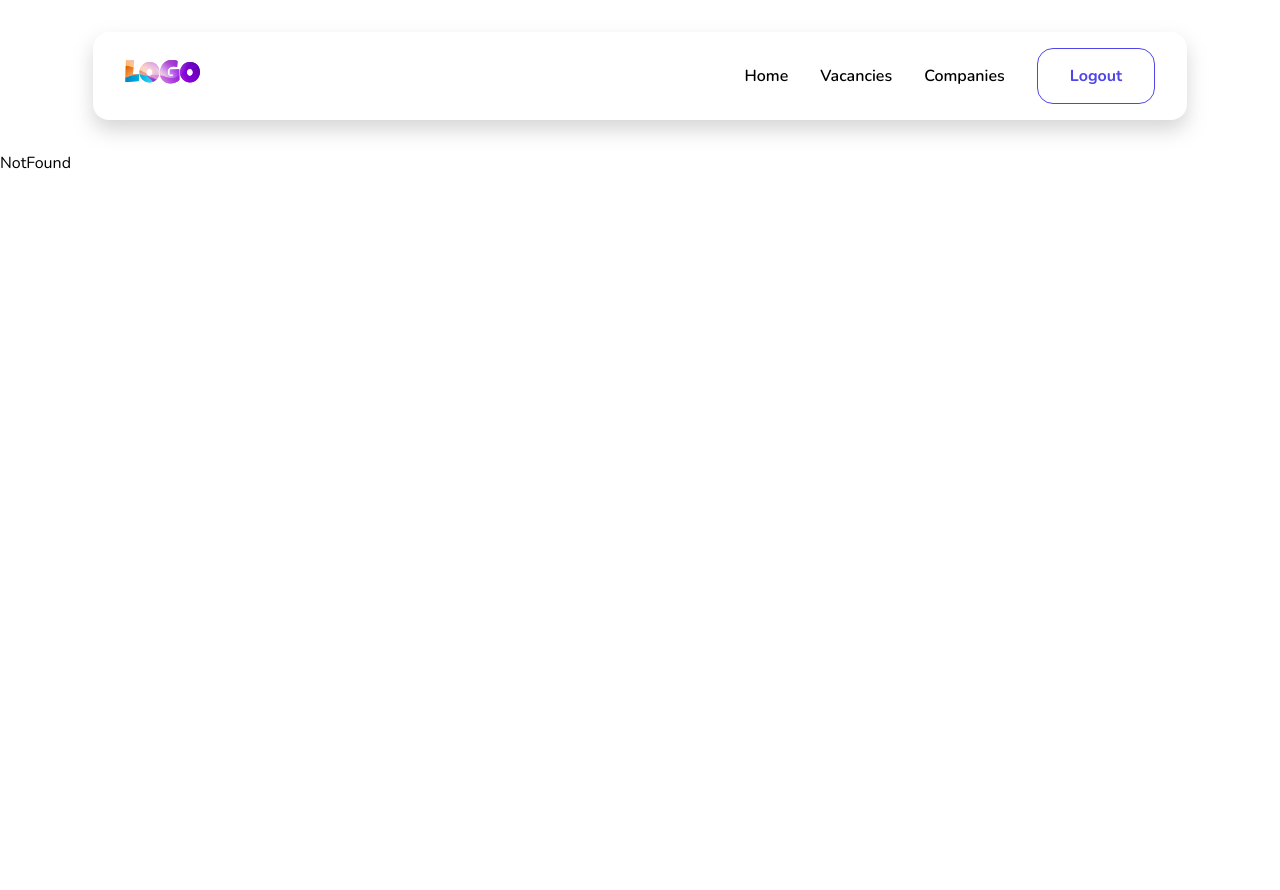
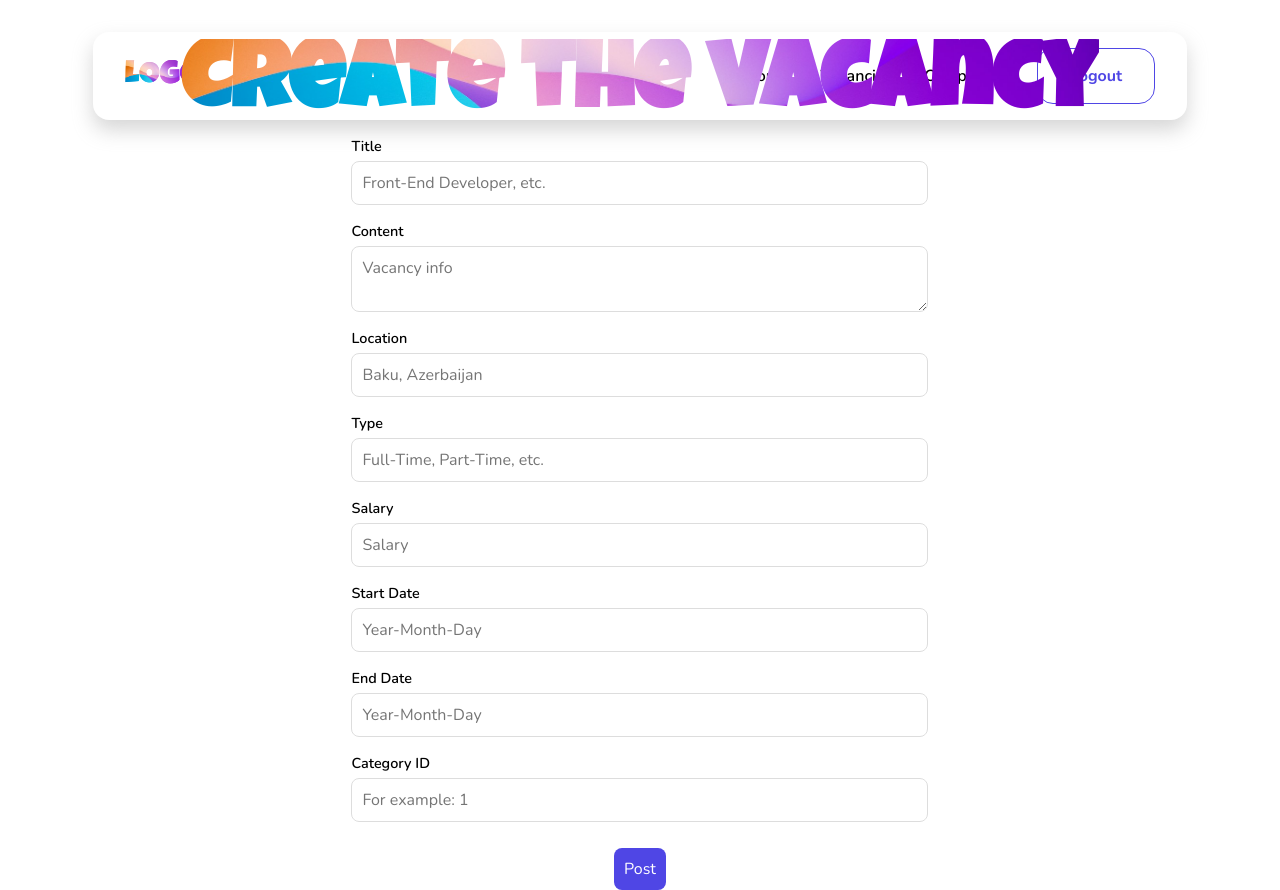
Before and after one commit to emilabbasov06/japp_api, a React (Vite) app in the folder client/: page /create in a window 1280 px wide. Before the commit the page ends 800 px from the top, so only its background shows below. Built offline with nearby package versions, Linux system fonts and the light colour scheme; sample sign-in values are in the browser's storage.

Commit message:
worked on crud

```diff
--- a/client/src/App.jsx
+++ b/client/src/App.jsx
@@ -15,6 +15,7 @@ import Login from "./pages/Login";
 import Vacancies from "./pages/Vacancies";
 import Dashboard from "./pages/Dashboard";
 import Update from "./pages/Update";
+import Create from "./pages/Create";
 import PrivateRoute from "./components/PrivateRoute";
 import { AuthProvider } from "./context/AuthContext";
 
@@ -25,6 +26,7 @@ const router = createBrowserRouter(
       <Route element={<PrivateRoute />}>
         <Route path="/dashboard" element={<Dashboard />} />
         <Route path="/edit" element={<Update />} />
+        <Route path="/create" element={<Create />} />
       </Route>
       <Route path="/vacancies" element={<Vacancies />} />
       <Route path="/companies" element={<Companies />} />
--- /dev/null
+++ b/client/src/pages/Create.jsx
@@ -0,0 +1,150 @@
+import React, { useState } from 'react';
+import { useAuth } from '../context/AuthContext';
+import { VACANCIES_API_URL } from '../constants';
+import { useNavigate } from 'react-router-dom';
+
+const Update = () => {
+  const { auth } = useAuth();
+  const navigate = useNavigate();
+
+  const [title, setTitle] = useState('');
+  const [content, setContent] = useState('');
+  const [location, setLocation] = useState('');
+  const [salary, setSalary] = useState('');
+  const [type, setType] = useState('');
+  const [startDate, setStartDate] = useState('');
+  const [endDate, setEndDate] = useState('');
+  const [categoryID, setCategoryID] = useState(1);
+
+
+  const handleCreateSubmit = async (e) => {
+    e.preventDefault();
+
+    const createdVacancy = {
+      vacancy_title: title,
+      vacancy_content: content,
+      vacancy_location: location,
+      vacancy_type: type,
+      vacancy_salary: parseFloat(salary),
+      vacancy_start_date: startDate,
+      vacancy_end_date: endDate,
+      category_id: parseInt(categoryID, 10),
+      company_id: auth.companyId,
+    };
+
+    console.log(createdVacancy);
+
+    try {
+      const response = await fetch(`${VACANCIES_API_URL}`, {
+        method: 'POST',
+        headers: {
+          'Content-Type': 'application/json',
+          'Authorization': `Bearer ${auth.token}`,
+        },
+        body: JSON.stringify(createdVacancy),
+      });
+
+      if (!response.ok) {
+        throw new Error('Failed to create vacancy');
+      }
+
+      const result = await response.json();
+      console.log('Vacancy created successfully:', result);
+      navigate('/dashboard');
+    } catch (error) {
+      console.error('Error creating vacancy:', error.message);
+    }
+  };
+
+
+  return (
+    <main>
+      <div className='update'>
+        <h1 className='heading'>Create the vacancy</h1>
+        <form onSubmit={handleCreateSubmit}>
+
+          <div className="input-group">
+            <label>Title</label>
+            <input
+              type="text"
+              onChange={(e) => setTitle(e.target.value)}
+              placeholder='Front-End Developer, etc.'
+            />
+          </div>
+
+          <div className="input-group">
+            <label>Content</label>
+            <textarea
+              name="content"
+              onChange={(e) => setContent(e.target.value)}
+              placeholder='Vacancy info'
+            />
+          </div>
+
+          <div className="input-group">
+            <label>Location</label>
+            <input
+              type="text"
+              onChange={(e) => setLocation(e.target.value)}
+              placeholder='Baku, Azerbaijan'
+            />
+          </div>
+
+          <div className="input-group">
+            <label>Type</label>
+            <input
+              type="text"
+              onChange={(e) => setType(e.target.value)}
+              placeholder='Full-Time, Part-Time, etc.'
+            />
+          </div>
+
+          <div className='input-group'>
+            <label>Salary</label>
+            <input
+              type="number"
+              onChange={(e) => setSalary(e.target.value)}
+              placeholder='Salary'
+            />
+          </div>
+
+          <div className='input-group'>
+            <label>Start Date</label>
+            <input
+              type="text"
+              onChange={(e) => setStartDate(e.target.value)}
+              placeholder='Year-Month-Day'
+            />
+          </div>
+
+          <div className='input-group'>
+            <label>End Date</label>
+            <input
+              type="text"
+              onChange={(e) => setEndDate(e.target.value)}
+              placeholder='Year-Month-Day'
+            />
+          </div>
+
+          <div className='input-group'>
+            <label>Category ID</label>
+            <input
+              type="number"
+              onChange={(e) => setCategoryID(e.target.value)}
+              placeholder='For example: 1'
+            />
+          </div>
+
+          <button
+            type="submit"
+            className="signup-button"
+          >
+            Post
+          </button>
+        </form>
+      </div>
+    </main>
+  );
+};
+
+export default Update;
--- a/client/src/pages/Dashboard.jsx
+++ b/client/src/pages/Dashboard.jsx
@@ -14,8 +14,11 @@ const Dashboard = () => {
   const [selectedJobForUpdate, setSelectedJobForUpdate] = useState(null);
   const [loading, setLoading] = useState(true);
 
+  const newJob = () => {
+    navigate('/create');
+  };
+
   const handleUpdate = () => {
-    // Ensure selectedJobForUpdate has been set before navigating
     if (selectedJobForUpdate) {
       navigate('/edit', { state: { selectedJobForUpdate } });
       console.log(selectedJobForUpdate);
@@ -130,7 +133,7 @@ const Dashboard = () => {
         <div className="posted-jobs">
           <h2 className="heading-h2">Posted Jobs</h2>
           <div className="crud">
-            <button className="button">
+            <button onClick={() => newJob()} className="button">
               <IoMdAdd size={30} /> New Job
             </button>
           </div>
```
Also changed, not shown: 1 other file (tests, documents, lock files or other folders).
